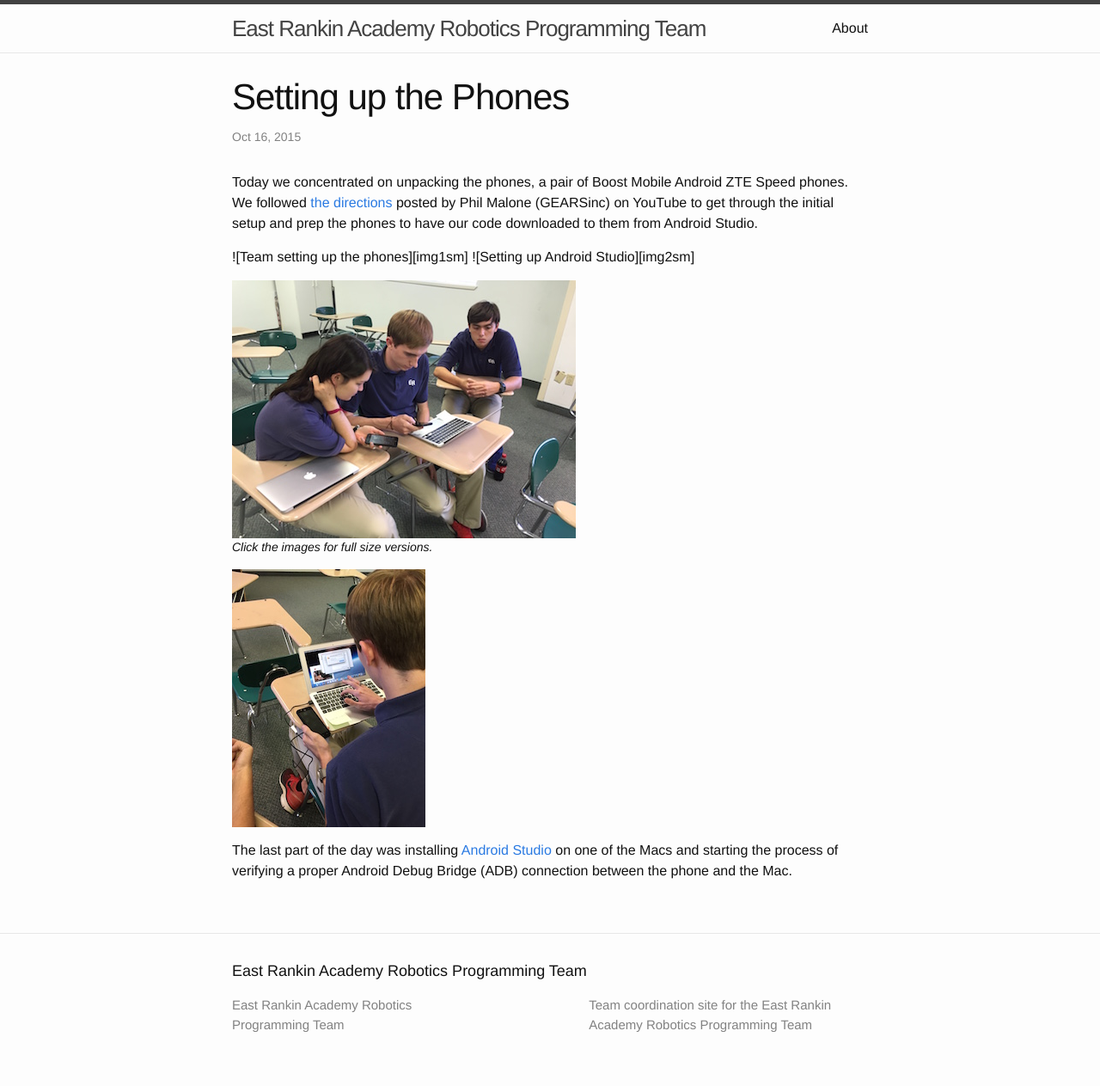
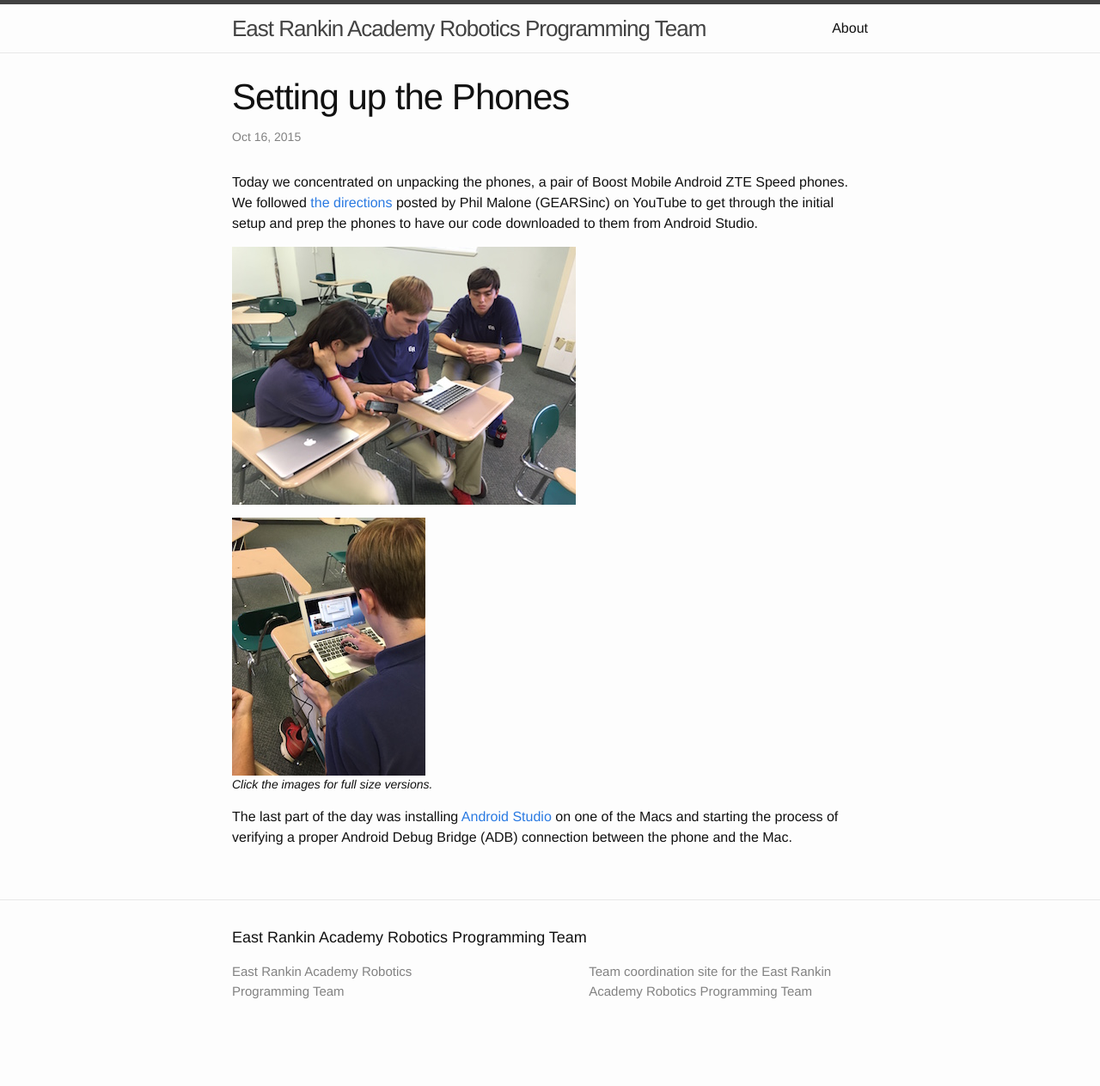
Before and after one commit to EastRankinAcademyRobotics/EastRankinAcademyRobotics.github.io, a Jekyll site: the page built from _posts/2015-10-16-setting-up-the-phones.md, in a window 1280 px wide. Shown: the whole page at 86% size. Built offline with Jekyll 4.4.1, drawn with Linux system fonts in a browser that asks for light colours; after the commit the page ends 1224 px from its top, so only the background shows below that.

Commit message:
Edit content

```diff
--- a/_posts/2015-10-16-setting-up-the-phones.md
+++ b/_posts/2015-10-16-setting-up-the-phones.md
@@ -6,10 +6,7 @@
 ---
 Today we concentrated on unpacking the phones, a pair of Boost Mobile Android ZTE Speed phones. We followed [the directions](https://youtu.be/n597U6rcl2Y) posted by Phil Malone (GEARSinc) on YouTube to get through the initial setup and prep the phones to have our code downloaded to them from Android Studio.
 
-![Team setting up the phones][img1sm]
-![Setting up Android Studio][img2sm]
-
-{% include figure.html img="/assets/2015-10-16/IMG_0746.JPG" sm="/assets/2015-10-16/IMG_0746sm.JPG" caption="Click the images for full size versions." %}
-{% include figure.html img="/assets/2015-10-16/IMG_0747.JPG" sm="/assets/2015-10-16/IMG_0747sm.JPG" caption="" %}
+{% include figure.html img="/assets/2015-10-16/IMG_0746.JPG" sm="/assets/2015-10-16/IMG_0746sm.JPG" caption="" %}
+{% include figure.html img="/assets/2015-10-16/IMG_0747.JPG" sm="/assets/2015-10-16/IMG_0747sm.JPG" caption="Click the images for full size versions." %}
 
 The last part of the day was installing [Android Studio](https://developer.android.com/sdk/index.html) on one of the Macs and starting the process of verifying a proper Android Debug Bridge (ADB) connection between the phone and the Mac.
```
